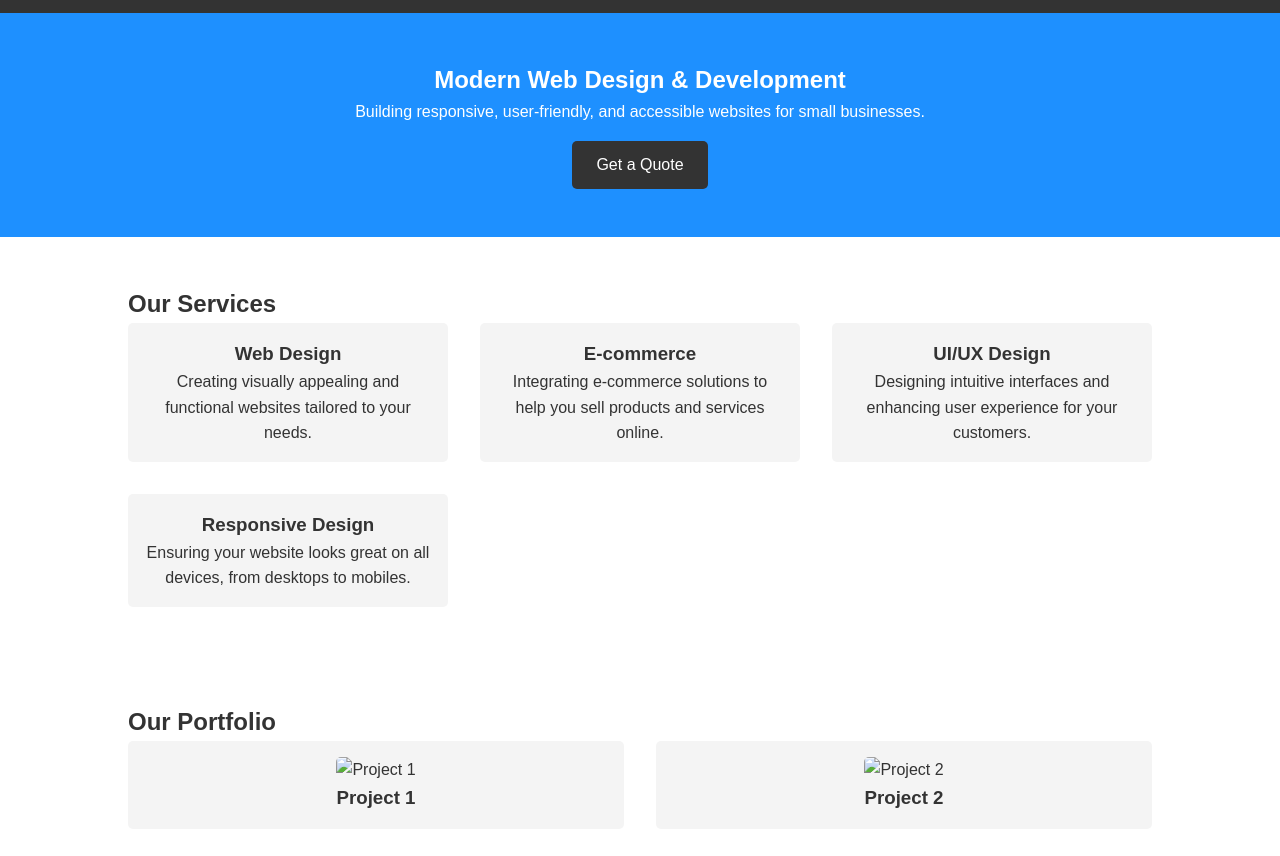
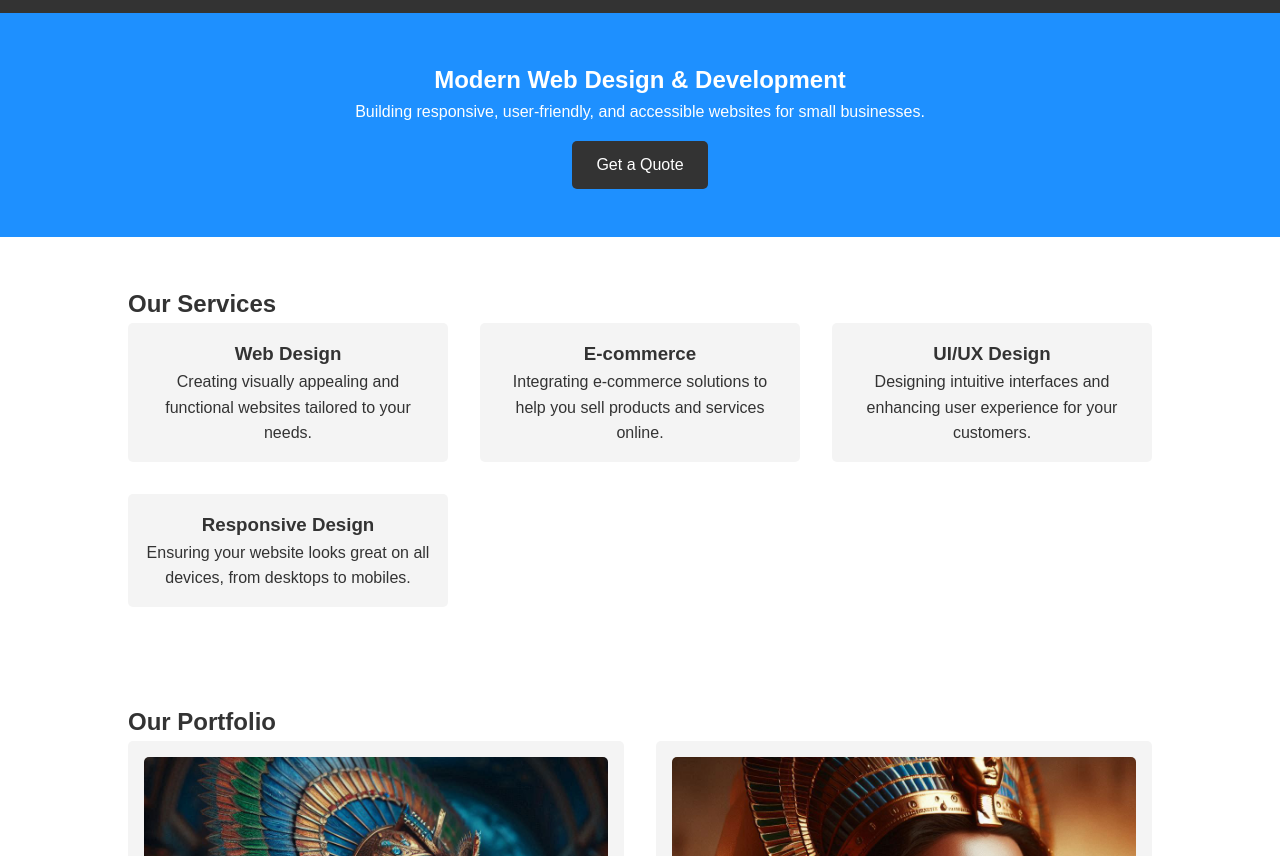
Before and after one commit to reuben-germain/nebuer-digital-web-solutions, a plain HTML site: page index.html in a window 1280 px wide. Shown: the part 96-952 px from the top of the page. Drawn offline with Linux system fonts and the light colour scheme.

Commit message:
added some placeholder images ot portfolio section

```diff
--- a/index.html
+++ b/index.html
@@ -67,11 +67,11 @@
                 <div class="portfolio-grid">
                     <!-- Portfolio Item 1 - Add Portfolio Items Here -->
                     <div class="portfolio-item">
-                        <img src="project1.jpg" alt="Project 1">
+                        <img src="imgs/middle-kingdom-egyptian-queen.jpg" alt="Project 1">
                         <h3>Project 1</h3>
                     </div>
                     <div class="portfolio-item">
-                        <img src="project2.jpg" alt="Project 2">
+                        <img src="imgs/middle-kingdom-egyptian-queen-1.jpg" alt="Project 2">
                         <h3>Project 2</h3>
                     </div>
                     <!-- Add more projects as needed -->
```
Also changed, not shown: imgs/middle-kingdom-egyptian-queen-1.jpg (added), imgs/middle-kingdom-egyptian-queen-2.jpg (added), imgs/middle-kingdom-egyptian-queen-3.jpg (added), imgs/middle-kingdom-egyptian-queen.jpg (added).
